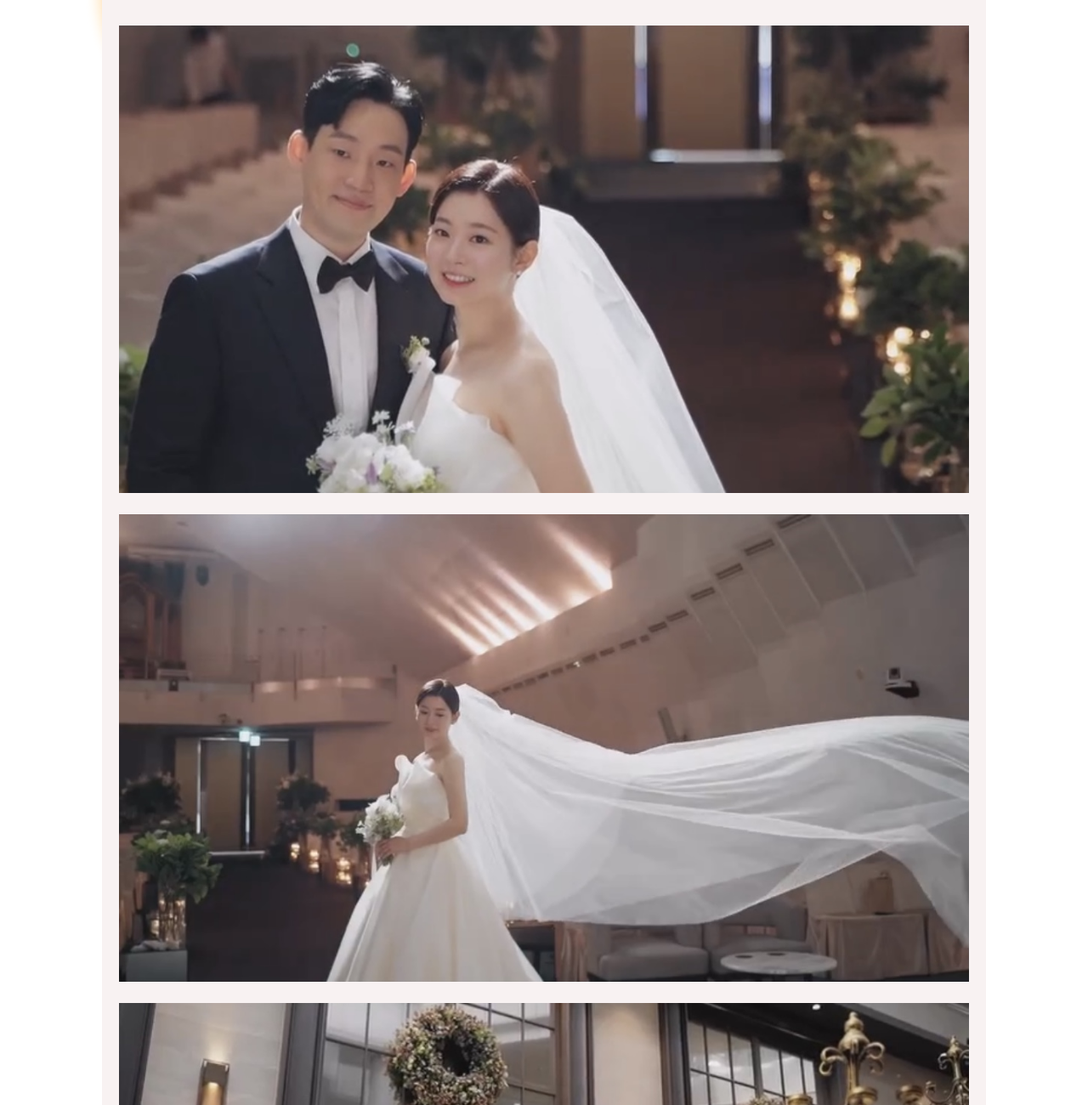
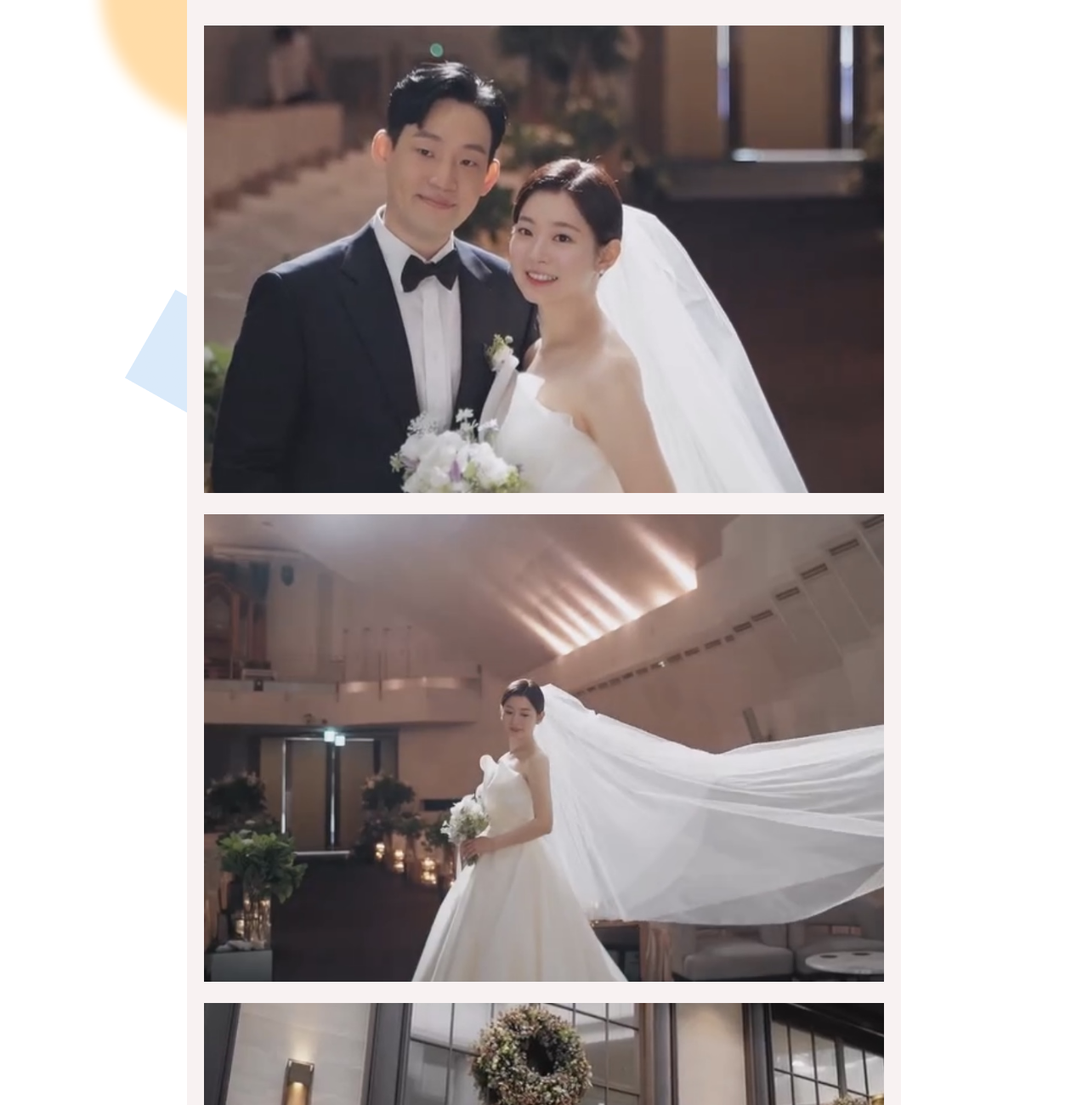
Before and after one commit to RickYune/wedding-time, a plain HTML site: page index.html in a window 1280 px wide. Shown: the top 1300 px of the page at 85% size. Drawn offline with Linux system fonts and the light colour scheme; a web font is replaced by a local one.

Commit message:
Add files via upload

```diff
--- a/index.html
+++ b/index.html
@@ -25,7 +25,7 @@
     }
 
     .container {
-      width: 1040px;
+      width: 840px;
       background-color: rgb(248, 242, 242);
       height: 300%;
       object-fit: center;
@@ -67,14 +67,14 @@
 
     #image1 {
       background-image: url("./img1.png");
-      width: 1000px;
+      width: 800px;
       height: 550px;
       object-fit: cover;
     }
 
     #image2 {
       background-image: url("./img2.png");
-      width: 1000px;
+      width: 800px;
       height: 550px;
       object-fit: cover;
 
@@ -82,14 +82,14 @@
 
     #image3 {
       background-image: url("./img3.png");
-      width: 1000px;
+      width: 800px;
       height: 550px;
       object-fit: cover;
     }
 
     #image4 {
       background-image: url("./video/mp4");
-      width: 1000px;
+      width: 800px;
       height: 550px;
       object-fit: cover;
     }
```
